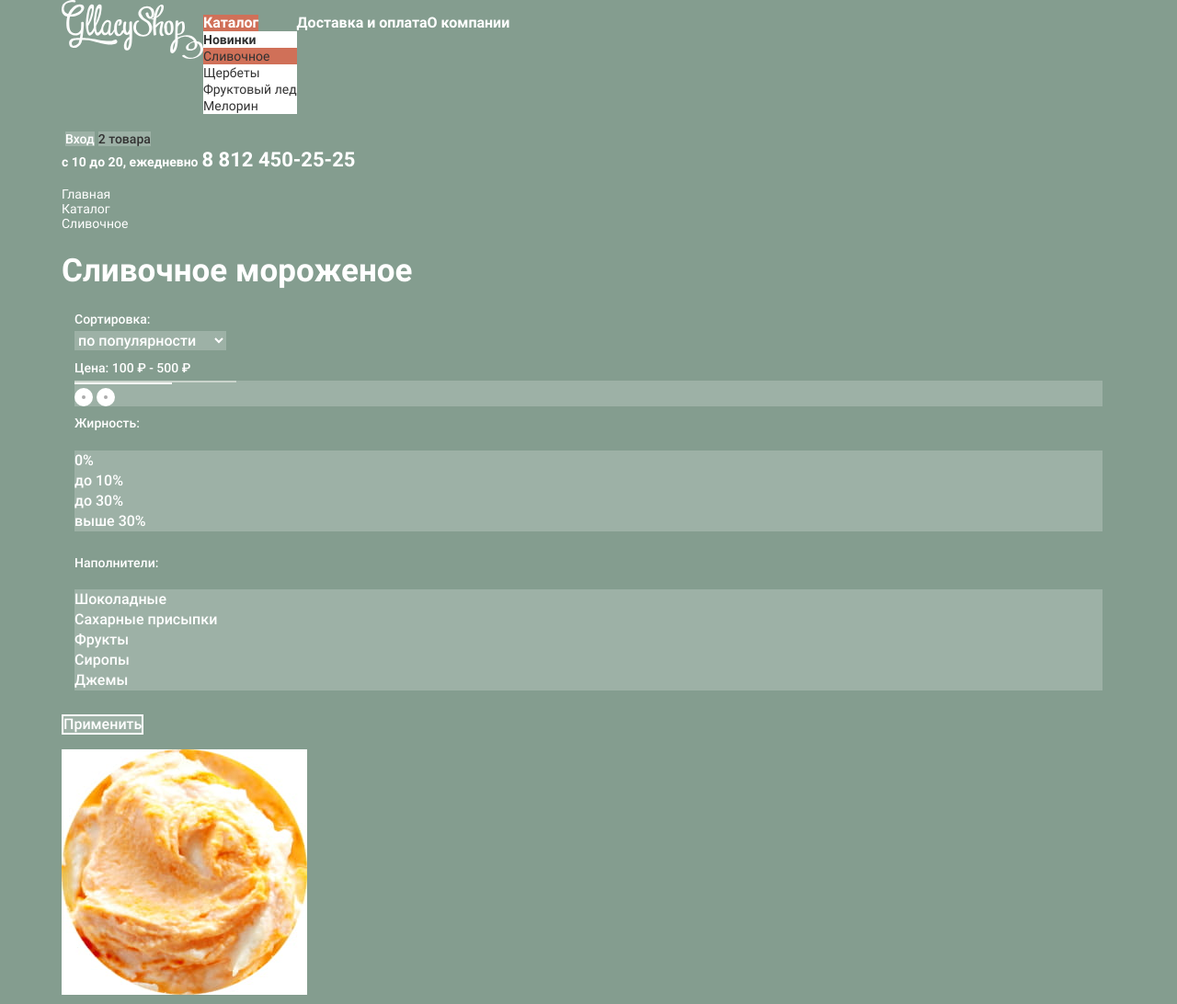
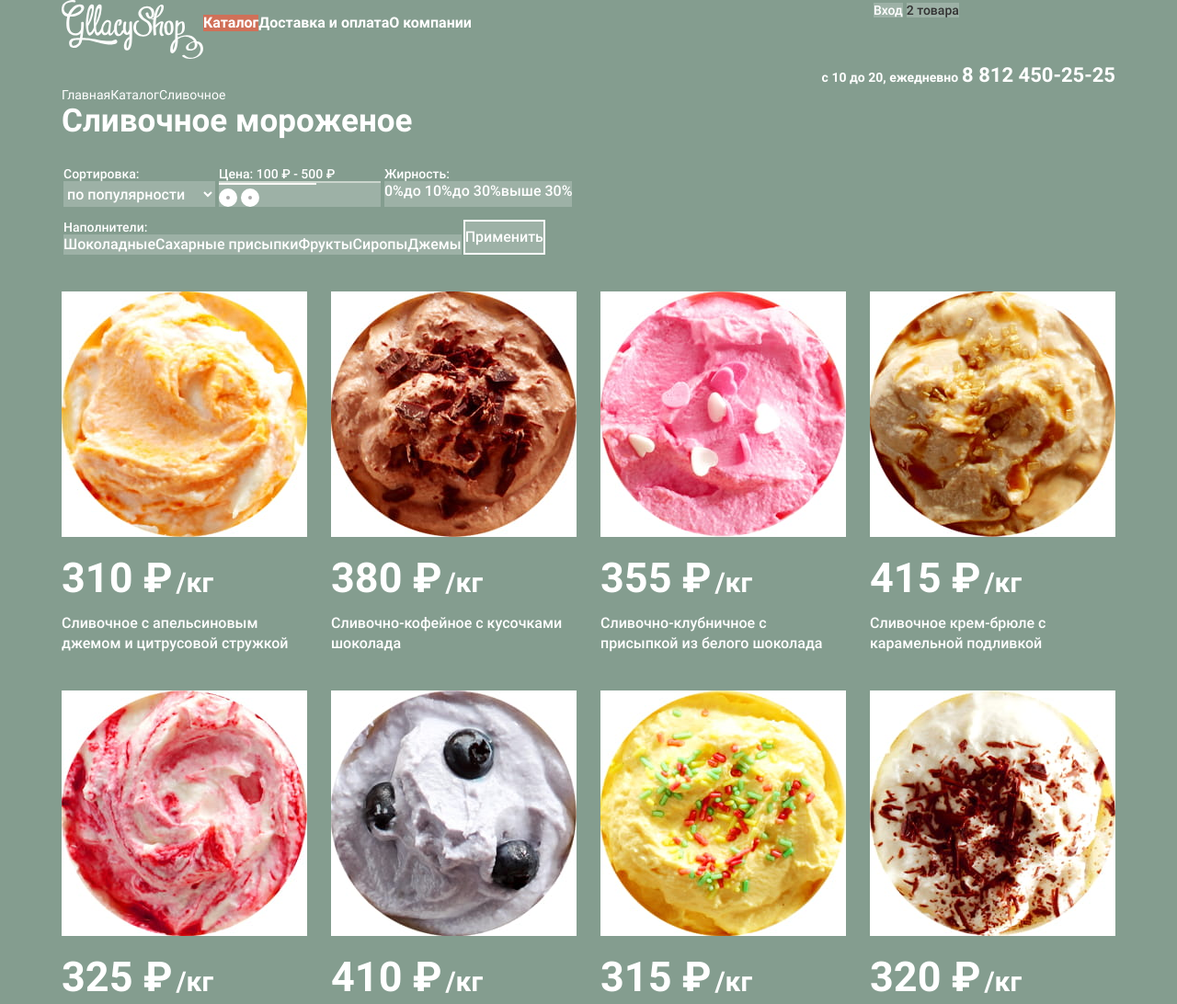
Before and after one commit to katenichols/96162-gllacy-31, a plain HTML site: page catalog.html in a window 1280 px wide. Shown: the top 1092 px of the page at 92% size. Drawn offline with Linux system fonts and the light colour scheme.

Commit message:
Создана общая сетка страницы каталога

```diff
--- a/catalog.html
+++ b/catalog.html
@@ -13,7 +13,7 @@
   </head>
   <body class="page-body">
     <header class="main-header">
-      <div class="container main-header__container">
+      <div class="container main-header-container">
         <div class="main-header__main-nav-wrapper">
           <a class="main-header__logo-link" href="index.html" target="_blank">
             <img class="main-header__logo" src="img/icons/logo.svg" width="154" height="64" alt="Магазин мороженого Глэйси">
@@ -24,7 +24,7 @@
                 <a class="nav-item__link nav-item__link-current">Каталог</a>
                 <section>
                   <h2 class="visually-hidden">Меню каталога</h2>
-                  <ul class="nav-item__list catalog-nav">
+                  <ul class="nav-item__list catalog-nav visually-hidden">
                     <li class="catalog-nav__item">
                       <a class="catalog-nav__item-link catalog-nav__item-link-special" href="#">Новинки</a>
                     </li>
@@ -62,23 +62,23 @@
           <span class="main-header__text">с 10 до 20, ежедневно</span>
           <a class="main-header__link main-header__link-phone" href="tel:+78124502525">8 812 450-25-25</a>
         </div>
+
+        <ul class="breadcrumbs-list">
+          <li class="breadcrumbs-list__item">
+            <a class="breadcrumbs-list__item-link" href="index.html" target="_blank">Главная</a>
+          </li>
+          <li class="breadcrumbs-list__item">
+            <a class="breadcrumbs-list__item-link" href="catalog.html">Каталог</a>
+          </li>
+          <li class="breadcrumbs-list__item">
+            Сливочное
+          </li>
+        </ul>
       </div>
     </header>
 
     <main>
       <div class="container">
-        <ul class="breadcrumbs">
-          <li class="breadcrumbs-list">
-            <a class="breadcrumbs-list__link" href="index.html" target="_blank">Главная</a>
-          </li>
-          <li class="breadcrumbs-list">
-            <a class="breadcrumbs-list__link" href="catalog.html">Каталог</a>
-          </li>
-          <li class="breadcrumbs-list">
-            Сливочное
-          </li>
-        </ul>
-
         <h1 class="main-title">Сливочное мороженое</h1>
 
         <section class="filters">
@@ -167,7 +167,7 @@
                 <span class="price-group__item-text">/кг</span>
               </p>
               <span class="catalog-item__text">Сливочное с апельсиновым джемом и цитрусовой стружкой</span>
-              <a class="catalog-item__link button-link" href="#">Быстрый просмотр</a>
+              <a class="catalog-item__link button-link visually-hidden" href="#">Быстрый просмотр</a>
             </li>
             <li class="catalog-list__item catalog-item">
               <img class="catalog-item__image" src="img/image-good2.jpg" width="267" height="267" alt="Сливочно-кофейное мороженое с кусочками шоколада">
@@ -176,7 +176,7 @@
                 <span class="price-group__item-text">/кг</span>
               </p>
               <span class="catalog-item__text">Сливочно-кофейное с кусочками шоколада</span>
-              <a class="catalog-item__link button-link" href="#">Быстрый просмотр</a>
+              <a class="catalog-item__link button-link visually-hidden" href="#">Быстрый просмотр</a>
             </li>
             <li class="catalog-list__item catalog-item">
               <img class="catalog-item__image" src="img/image-good3.jpg" width="267" height="267" alt="Сливочно-клубничное мороженое с присыпкой из белого шоколада">
@@ -185,7 +185,7 @@
                 <span class="price-group__item-text">/кг</span>
               </p>
               <span class="catalog-item__text">Сливочно-клубничное с присыпкой из белого шоколада</span>
-              <a class="catalog-item__link button-link" href="#">Быстрый просмотр</a>
+              <a class="catalog-item__link button-link visually-hidden" href="#">Быстрый просмотр</a>
             </li>
             <li class="catalog-list__item catalog-item">
               <img class="catalog-item__image" src="img/image-good4.jpg" width="267" height="267" alt="Сливочное мороженое крем-брюле с карамельной подливкой">
@@ -194,7 +194,7 @@
                 <span class="price-group__item-text">/кг</span>
               </p>
               <span class="catalog-item__text">Сливочное крем-брюле с карамельной подливкой</span>
-              <a class="catalog-item__link button-link" href="#">Быстрый просмотр</a>
+              <a class="catalog-item__link button-link visually-hidden" href="#">Быстрый просмотр</a>
             </li>
             <li class="catalog-list__item catalog-item">
               <img class="catalog-item__image" src="img/image-good5.jpg" width="267" height="267" alt="Сливочное мороженое с брусничным джемом">
@@ -203,7 +203,7 @@
                 <span class="price-group__item-text">/кг</span>
               </p>
               <span class="catalog-item__text">Сливочное с брусничным джемом</span>
-              <a class="catalog-item__link button-link" href="#">Быстрый просмотр</a>
+              <a class="catalog-item__link button-link visually-hidden" href="#">Быстрый просмотр</a>
             </li>
             <li class="catalog-list__item catalog-item">
               <img class="catalog-item__image" src="img/image-good6.jpg" width="267" height="267" alt="Сливочно-черничное мороженое с цельными ягодами черники">
@@ -212,7 +212,7 @@
                 <span class="price-group__item-text">/кг</span>
               </p>
               <span class="catalog-item__text">Сливочно-черничное с цельными ягодами черники</span>
-              <a class="catalog-item__link button-link" href="#">Быстрый просмотр</a>
+              <a class="catalog-item__link button-link visually-hidden" href="#">Быстрый просмотр</a>
             </li>
             <li class="catalog-list__item catalog-item">
               <img class="catalog-item__image" src="img/image-good7.jpg" width="267" height="267" alt="Сливочно-лимонное мороженое с карамельной присыпкой">
@@ -221,7 +221,7 @@
                 <span class="price-group__item-text">/кг</span>
               </p>
               <span class="catalog-item__text">Сливочно-лимонное с карамельной присыпкой</span>
-              <a class="catalog-item__link button-link" href="#">Быстрый просмотр</a>
+              <a class="catalog-item__link button-link visually-hidden" href="#">Быстрый просмотр</a>
             </li>
             <li class="catalog-list__item catalog-item">
               <img class="catalog-item__image" src="img/image-good8.jpg" width="267" height="267" alt="Сливочное мороженое с шоколадной стружкой">
@@ -230,7 +230,7 @@
                 <span class="price-group__item-text">/кг</span>
               </p>
               <span class="catalog-item__text">Сливочное с шоколадной стружкой</span>
-              <a class="catalog-item__link button-link" href="#">Быстрый просмотр</a>
+              <a class="catalog-item__link button-link visually-hidden" href="#">Быстрый просмотр</a>
             </li>
             <li class="catalog-list__item catalog-item">
               <img class="catalog-item__image" src="img/image-good9.jpg" width="267" height="267" alt="Сливочно-ванильное мороженое с кусочками шоколада">
@@ -239,7 +239,7 @@
                 <span class="price-group__item-text">/кг</span>
               </p>
               <span class="catalog-item__text">Сливочно-ванильное с кусочками шоколада</span>
-              <a class="catalog-item__link button-link" href="#">Быстрый просмотр</a>
+              <a class="catalog-item__link button-link visually-hidden" href="#">Быстрый просмотр</a>
             </li>
             <li class="catalog-list__item catalog-item">
               <img class="catalog-item__image" src="img/image-good10.jpg" width="267" height="267" alt="Сливочноe мороженое с ментоловым сиропом">
@@ -248,7 +248,7 @@
                 <span class="price-group__item-text">/кг</span>
               </p>
               <span class="catalog-item__text">Сливочноe с ментоловым сиропом</span>
-              <a class="catalog-item__link button-link" href="#">Быстрый просмотр</a>
+              <a class="catalog-item__link button-link visually-hidden" href="#">Быстрый просмотр</a>
             </li>
             <li class="catalog-list__item catalog-item">
               <img class="catalog-item__image" src="img/image-good11.jpg" width="267" height="267" alt="Сливочное мороженое с кусочками черного шоколада">
@@ -257,7 +257,7 @@
                 <span class="price-group__item-text">/кг</span>
               </p>
               <span class="catalog-item__text">Сливочное с кусочками черного шоколада</span>
-              <a class="catalog-item__link button-link" href="#">Быстрый просмотр</a>
+              <a class="catalog-item__link button-link visually-hidden" href="#">Быстрый просмотр</a>
             </li>
             <li class="catalog-list__item catalog-item">
               <img class="catalog-item__image" src="img/image-good12.jpg" width="267" height="267" alt="Сливочное мороженое с мятным сиропом">
@@ -266,7 +266,7 @@
                 <span class="price-group__item-text">/кг</span>
               </p>
               <span class="catalog-item__text">Сливочное с мятным сиропом</span>
-              <a class="catalog-item__link button-link" href="#">Быстрый просмотр</a>
+              <a class="catalog-item__link button-link visually-hidden" href="#">Быстрый просмотр</a>
             </li>
           </ul>
           <ul class="pagination-list">
@@ -292,6 +292,7 @@
 
     <footer class="main-footer">
       <div class="container">
+        <div class="footer-wrapper">
           <section class="social-links">
             <h2 class="visually-hidden">Наши социальные сети</h2>
             <ul class="social-links__list">
@@ -359,9 +360,10 @@
             <p class="devs-text">Сделано в <a class="devs-special-text" href="https://htmlacademy.ru/intensive/htmlcss" target="_blank">HTML Academy</a> © 2021</p>
           </section>
         </div>
+      </div>
     </footer>
 
-    <section class="cart">
+    <section class="cart visually-hidden">
       <h2 class="visually-hidden">Корзина</h2>
         <table class="cart-table">
           <caption class="visually-hidden">Товары в корзине</caption>
--- a/style.css
+++ b/style.css
@@ -107,7 +107,7 @@
 .features-list,
 .social-links__list,
 .footer-nav__list,
-.breadcrumbs,
+.breadcrumbs-list,
 .filters-form__list,
 .catalog-list,
 .pagination-list {
@@ -130,7 +130,7 @@
 .devs-link,
 .signin-form__link,
 .nav-list-item__link,
-.breadcrumbs-list__link,
+.breadcrumbs-list__item-link,
 .goods-item__link,
 .pagination-list__item-link,
 .cart-link,
@@ -273,6 +273,7 @@
 
 .main-header__info-wrapper {
   grid-column: span 4;
+  justify-self: end;
 }
 
 .main-header__text {
@@ -584,6 +585,10 @@
   justify-self: center;
 }
 
+.social-links__list {
+  display: flex;
+}
+
 .social-list__link-svg {
   fill-opacity: 0.8;
   stroke-opacity: 0.5;
@@ -700,8 +705,14 @@
 
 /* Breadcrumbs */
 
-.breadcrumbs-list,
-.breadcrumbs-list__link {
+.breadcrumbs-list {
+  display: flex;
+  grid-column: span 3;
+  margin: 0;
+}
+
+.breadcrumbs-list__item,
+.breadcrumbs-list__item-link {
   font-family: "Roboto", Arial, sans-serif;
   font-size: 14px;
   line-height: 16px;
@@ -711,6 +722,9 @@
 /* Catalog main */
 
 .main-title {
+  margin-top: 0;
+  margin-bottom: 29px;
+
   font-family: "Roboto Bold", Arial, sans-serif;
   font-size: 35px;
   line-height: 41px;
@@ -720,7 +734,19 @@
 
 /* Filters */
 
+.filters-form__wrapper {
+  display: flex;
+  margin-bottom: 14px;
+}
+
+.filters-form__wrapper:last-child {
+  margin-bottom: 40px;
+}
+
 .filters-form__fieldset {
+  display: flex;
+  padding: 0;
+
   border: none;
 }
 
@@ -755,6 +781,11 @@
   line-height: 16px;
   font-weight: 400;
   color: var(--basic-dark-color);
+}
+
+.filters-form__list {
+  display: flex;
+  margin: 0;
 }
 
 .price-slider {
@@ -827,13 +858,45 @@
   box-shadow: inset 0 2px 1px var(--shadow-color);
 }
 
+/* Catalog */
+
+.catalog-list {
+  display: grid;
+  grid-template-columns: repeat(4, 1fr);
+  column-gap: 26px;
+  row-gap: 40px;
+  margin-top: 0;
+  margin-bottom: 80px;
+}
+
+.catalog-item__text {
+  display: inline-block;
+}
+
 /* Pagination */
+
+.pagination-list {
+  display: flex;
+  justify-content: flex-end;
+  margin-top: 0;
+  margin-bottom: 48px;
+  margin-left: auto;
+}
+
+.pagination-list__item {
+  margin-right: 4px;
+}
+
+.pagination-list__item:last-child {
+  margin-right: 0;
+}
 
 .pagination-list__item-link {
   display: block;
   width: 26px;
   height: 26px;
   text-align: center;
+  padding-top: 4px;
 
   font-family: "Roboto Medium", Arial, sans-serif;
   font-size: 16px;
```
Also changed, not shown: img/icons/breadcrumbs-separator.svg (added), img/icons/icon-arrow-left-disable.svg (added), img/icons/icon-arrow-right-active.svg (added). Lines whose indentation alone changed are shown as unchanged.
